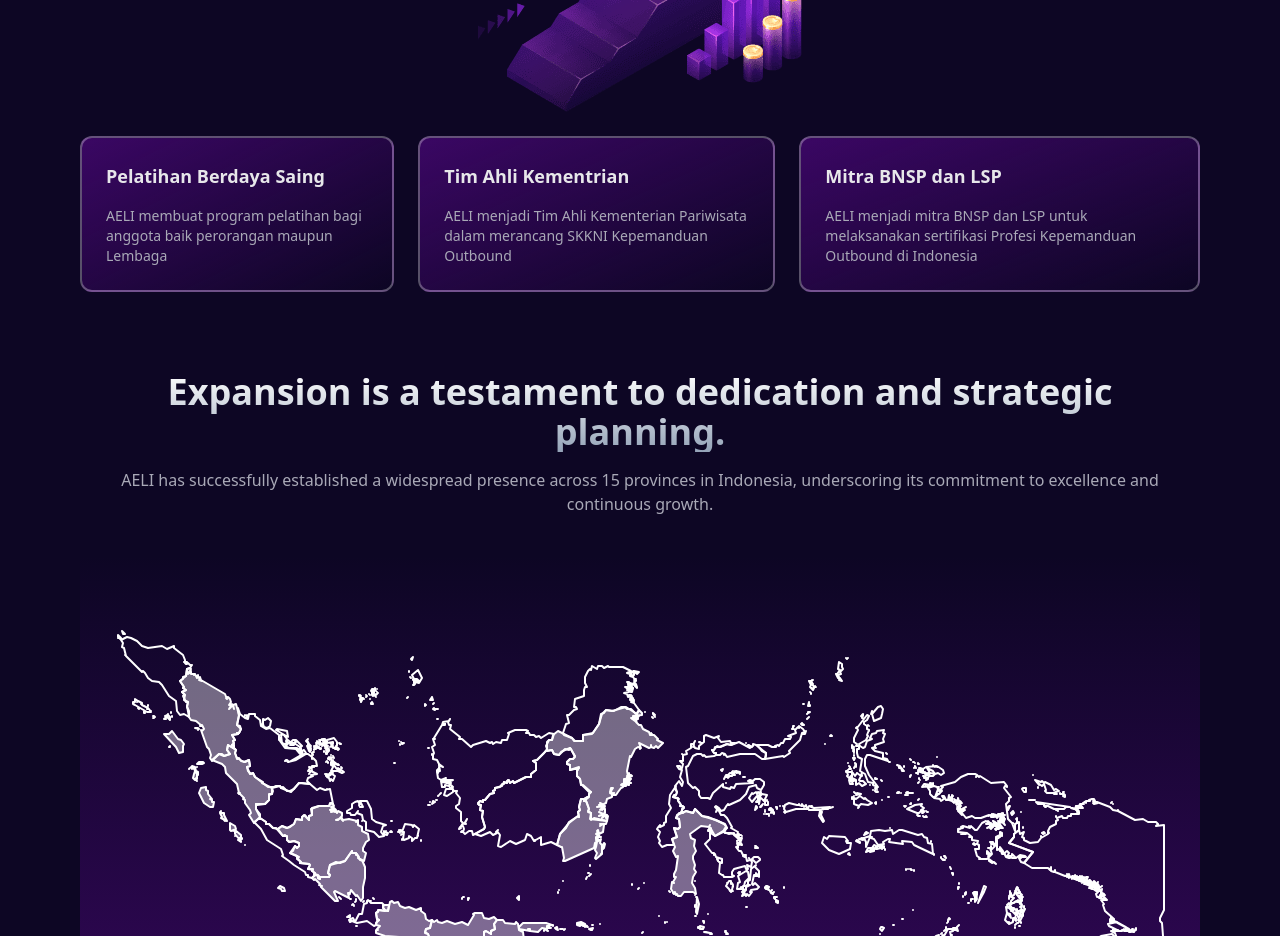
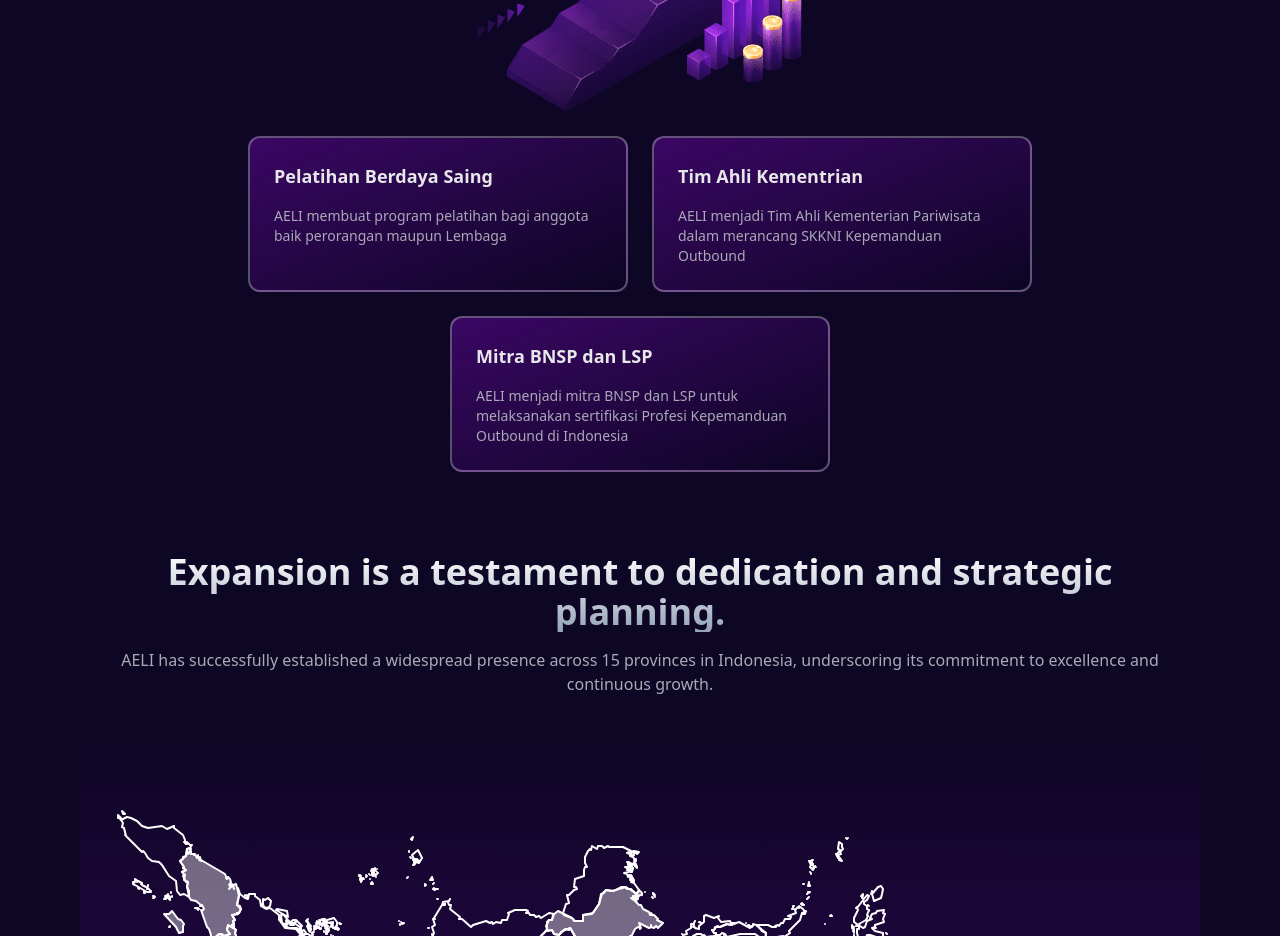
Before and after one commit to dzulfikarubaid/aeli_oke, a Next.js app: page / in a window 1280 px wide. Shown: the part 1320-2256 px from the top of the page. Built offline with nearby package versions, Linux system fonts and the light colour scheme; no server answers.

Commit message:
initial commit

```diff
--- a/src/pages/card/index.tsx
+++ b/src/pages/card/index.tsx
@@ -22,7 +22,7 @@
   return (
     <>
 
-      <motion.div ref={ref} initial={{ opacity: 0, y:100 }} animate={mainControl} transition={{ duration: 1}} className='flex flex-col bg-gradient-to-br from-purple-950 to-transparent rounded-xl border-2 gap-4 border-white/30 text-teks p-6  '>
+      <motion.div ref={ref} initial={{ opacity: 0, y:100 }} animate={mainControl} transition={{ duration: 1}} className='flex flex-col bg-gradient-to-br from-purple-950 to-transparent rounded-xl border-2 gap-4 border-white/30 text-teks p-6  w-[380px]'>
         <h1 className='font-semibold text-lg'>{judul}</h1>
         <p className='font-extralight text-sm text-subteks'>{deskripsi}</p>
 
--- a/src/pages/index.tsx
+++ b/src/pages/index.tsx
@@ -82,7 +82,7 @@
         <p className='text-center mb-10 mt-4 text-subteks '>AELI has notched up a series of impressive achievements, underscoring its commitment to excellence and constant progress.</p>
         <div className='flex w-full justify-center items-center mb-6'>
           <img src="/archer.png" alt="" /></div>
-        <div className='flex flex-row w-full justify-around gap-6'>
+        <div className='flex flex-wrap w-full justify-center gap-6'>
 
           <Card isVisible={true} judul="Pelatihan Berdaya Saing" deskripsi="AELI membuat program pelatihan bagi anggota baik perorangan maupun Lembaga"></Card>
           <Card judul="Tim Ahli Kementrian" deskripsi="AELI menjadi Tim Ahli Kementerian Pariwisata dalam merancang SKKNI Kepemanduan Outbound"></Card>
```
